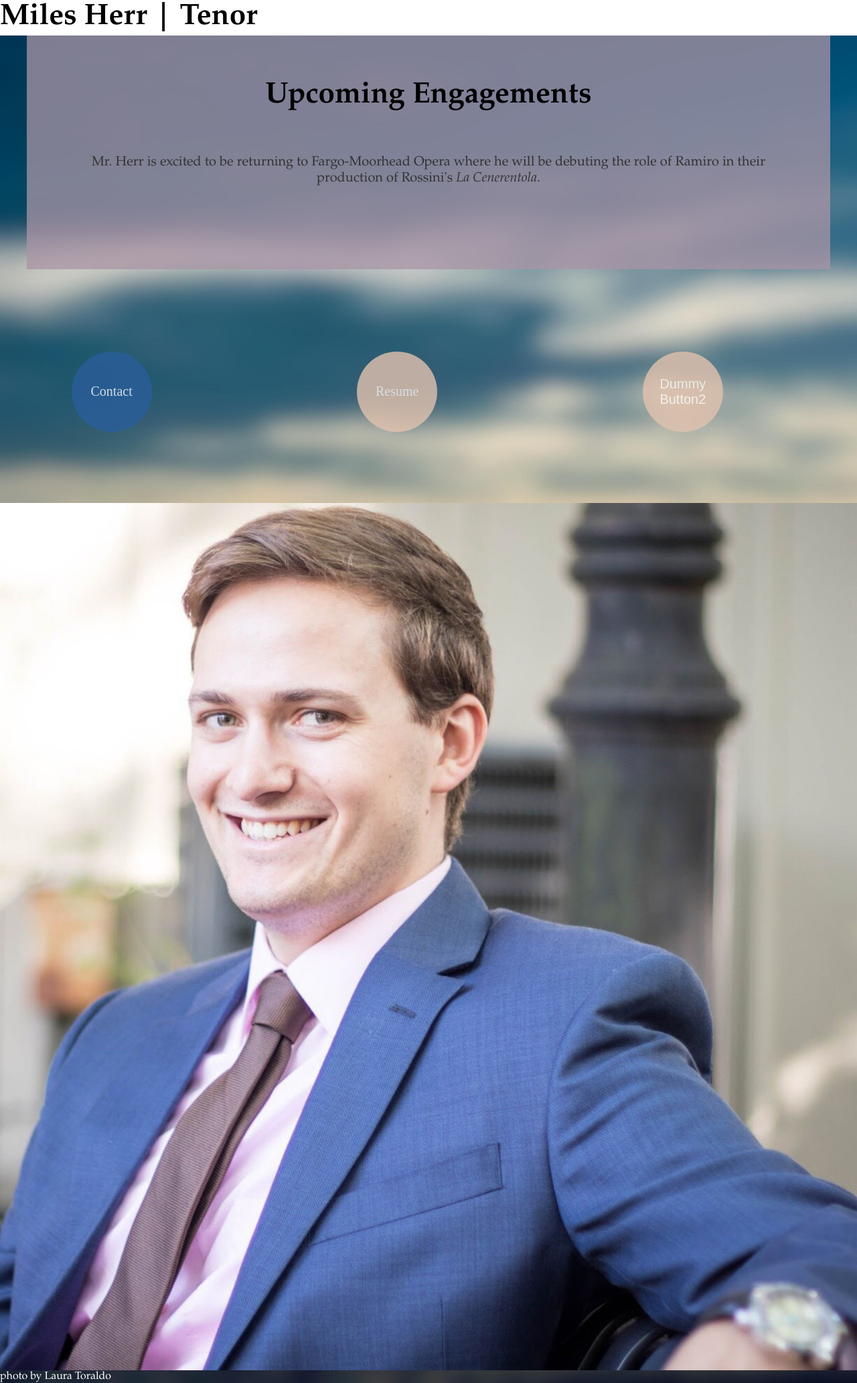
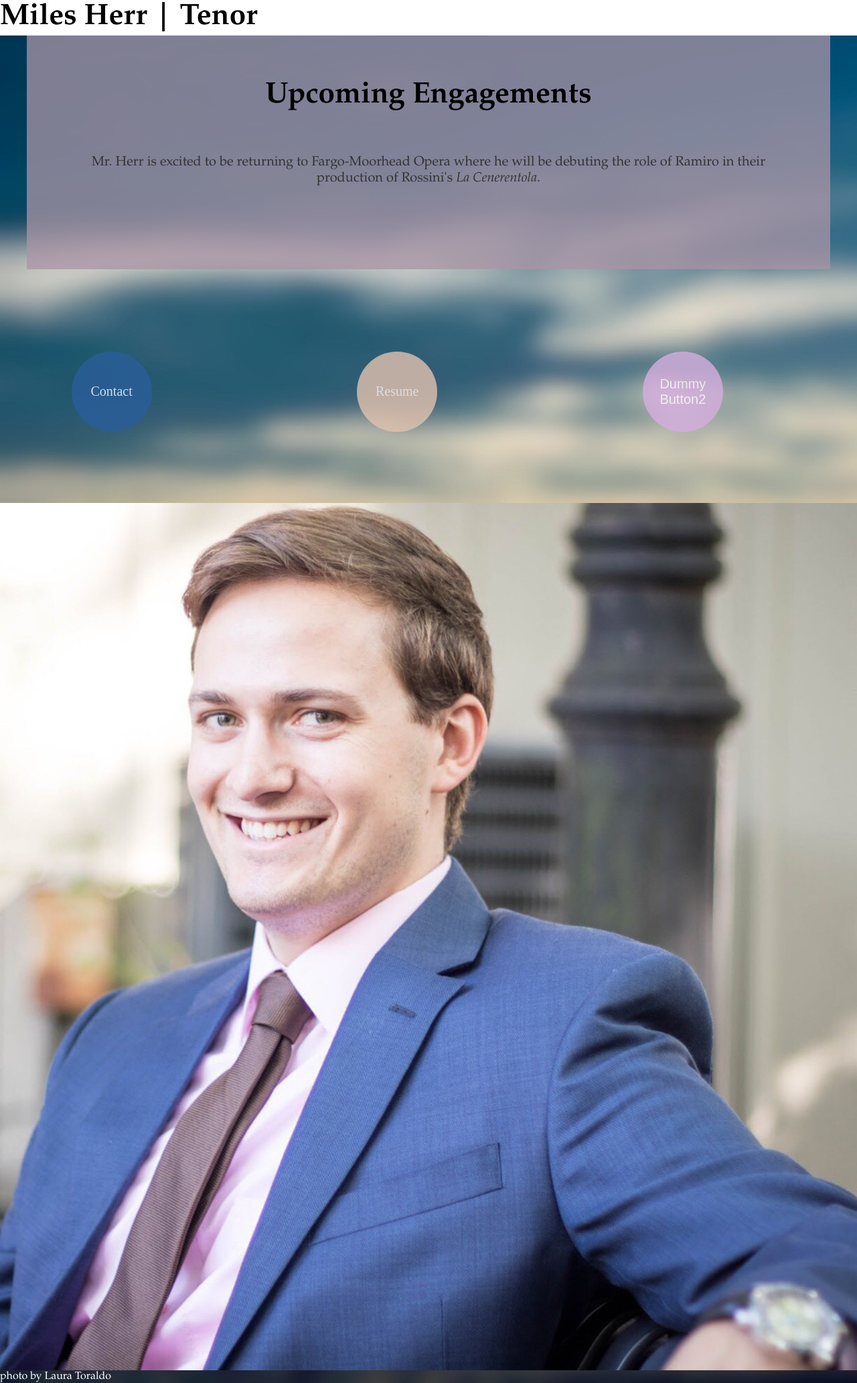
Before and after one commit to leemlb06pmi/leemlb06pmi.github.io, a Jekyll site: the page built from index.html, in a window 1280 px wide. Shown: the whole page at 67% size. Built offline with Jekyll 4.4.1, drawn with Linux system fonts in a browser that asks for light colours.

Commit message:
Update index.html

```diff
--- a/index.html
+++ b/index.html
@@ -17,7 +17,7 @@ title: Miles Herr, Tenor
 					<a href="/photos/Miles Herr Resume.pdf" download class="button b2"><span>Resume</span></a>
 				</div>
 				<div class="column mini">
-					<button class="button b2"><span>Dummy Button2</span></button>
+					<button class="button b3"><span>Dummy Button2</span></button>
 				</div>
 			</div>
 		</div>
```
